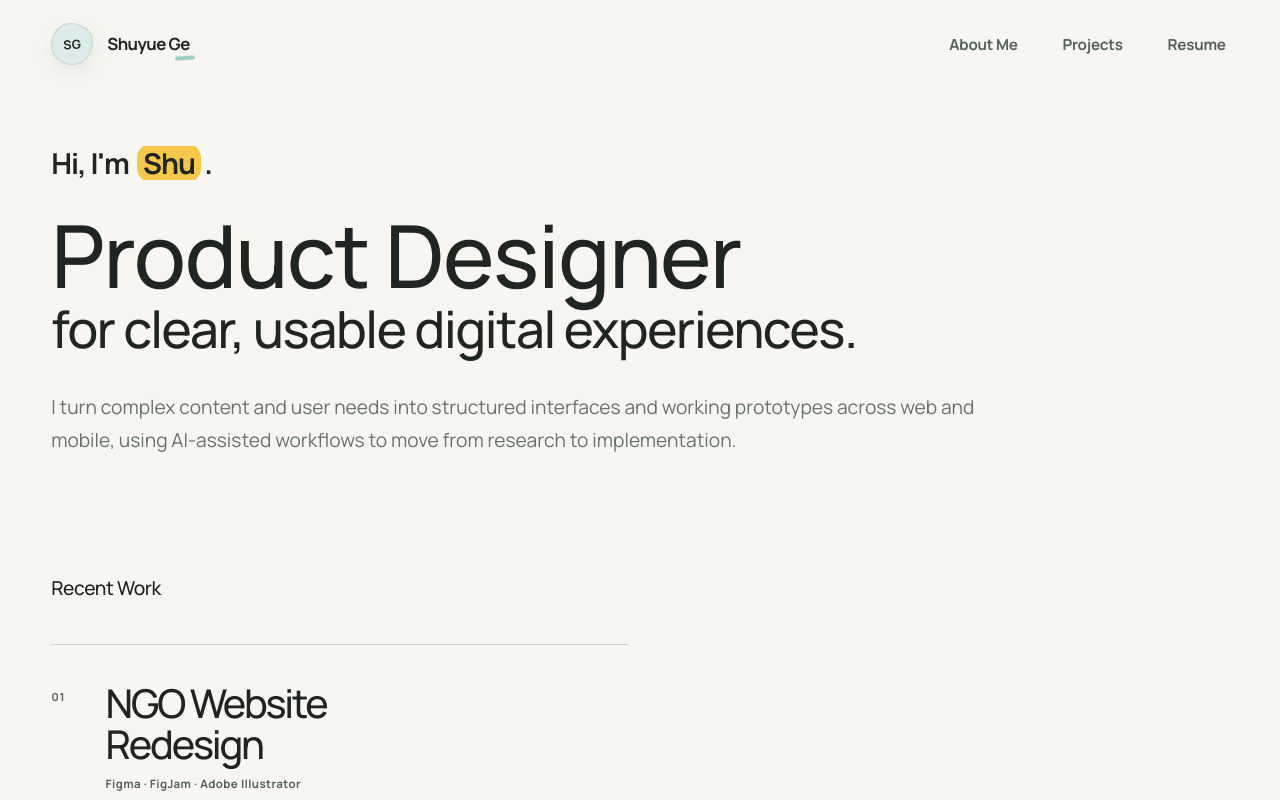
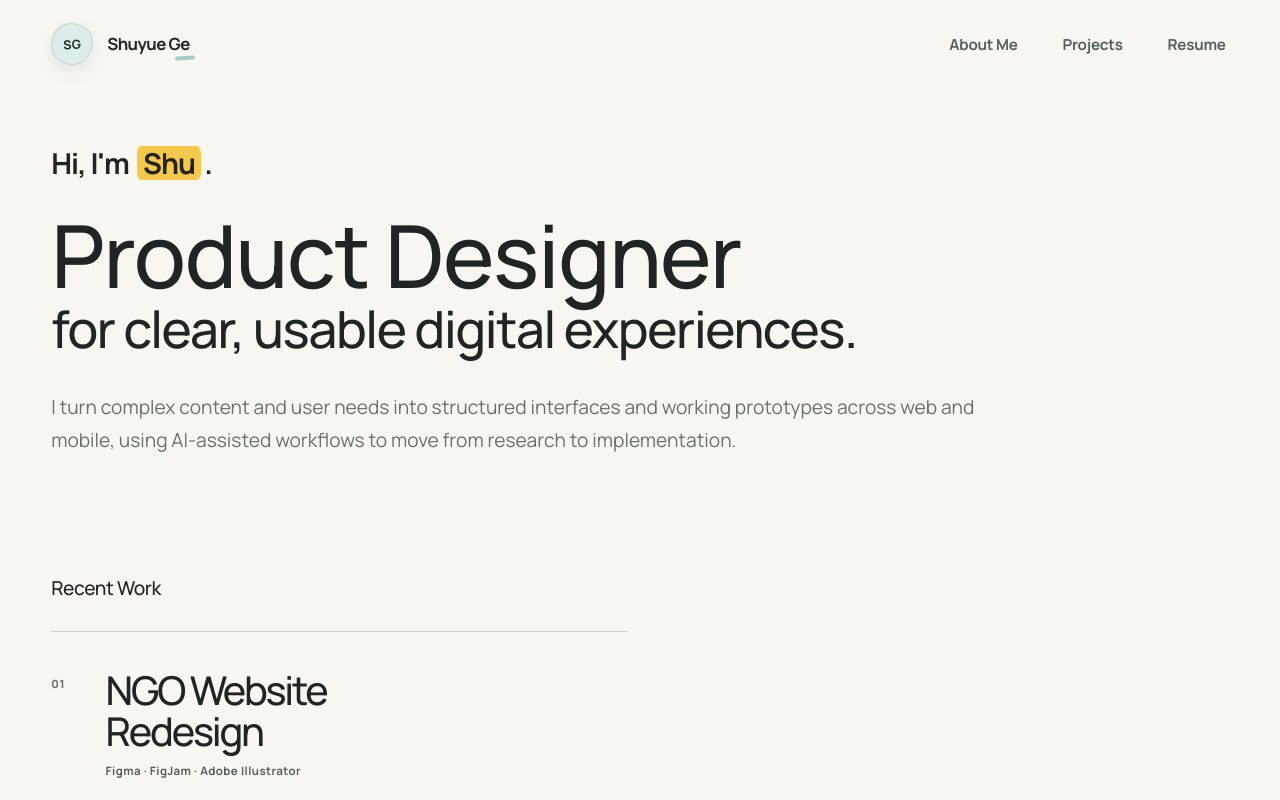
Before and after one commit to ShuyueGe/shuyuege.github.io, a React (Vite) app: page /#/ in a window 1280 px wide. Shown: the top 800 px of the page. Built offline with nearby package versions, Linux system fonts and the light colour scheme.

Commit message:
Refine Recent Work and name highlight

```diff
--- a/src/styles.css
+++ b/src/styles.css
@@ -2677,7 +2677,7 @@ p {
 .home-page .about-hero__name {
   margin-inline: 3px;
   padding-inline: 0.22em;
-  border-radius: 15px;
+  border-radius: 10px;
   background: linear-gradient(
     180deg,
     transparent 7%,
@@ -2794,7 +2794,7 @@ p {
 }
 
 .home-page .projects-section--editorial .projects-section__intro {
-  margin-bottom: clamp(2.25rem, 3vw, 2.5rem);
+  margin-bottom: clamp(1.5rem, 2vw, 1.7rem);
 }
 
 @media (max-width: 600px) {
@@ -2803,6 +2803,6 @@ p {
   }
 
   .home-page .projects-section--editorial .projects-section__intro {
-    margin-bottom: 2rem;
-  }
-}
+    margin-bottom: 1.35rem;
+  }
+}
```
